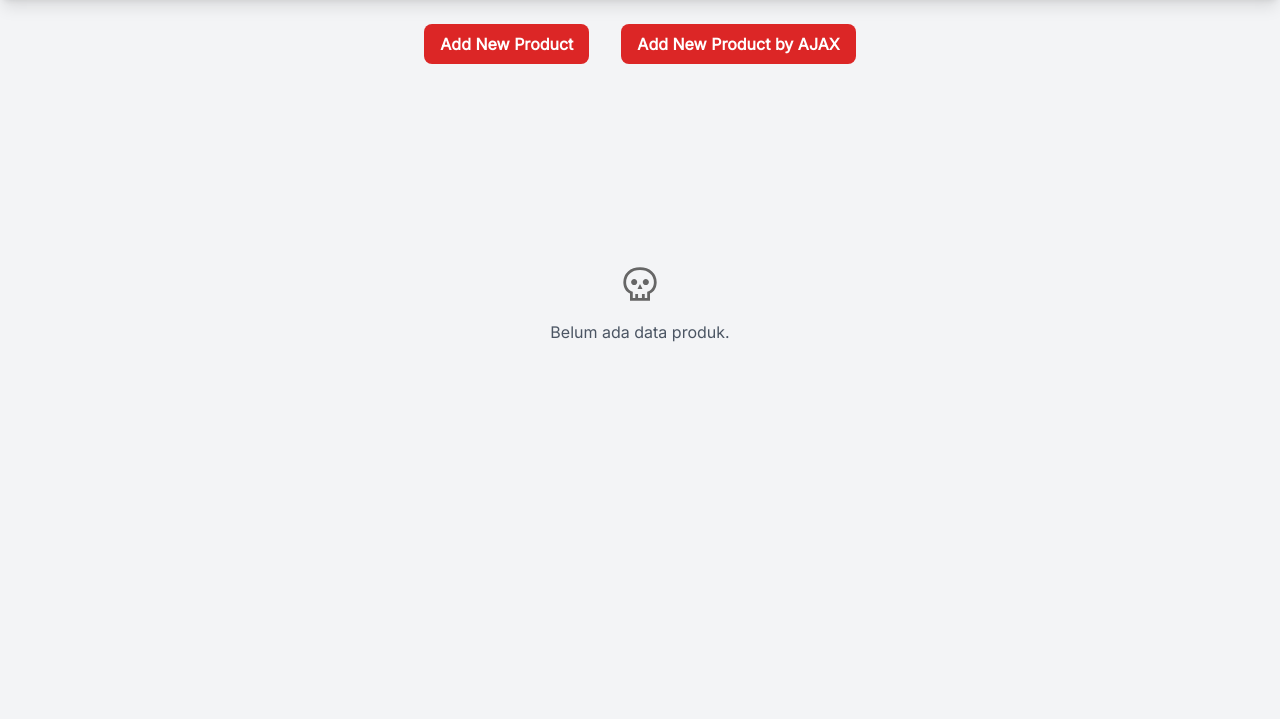
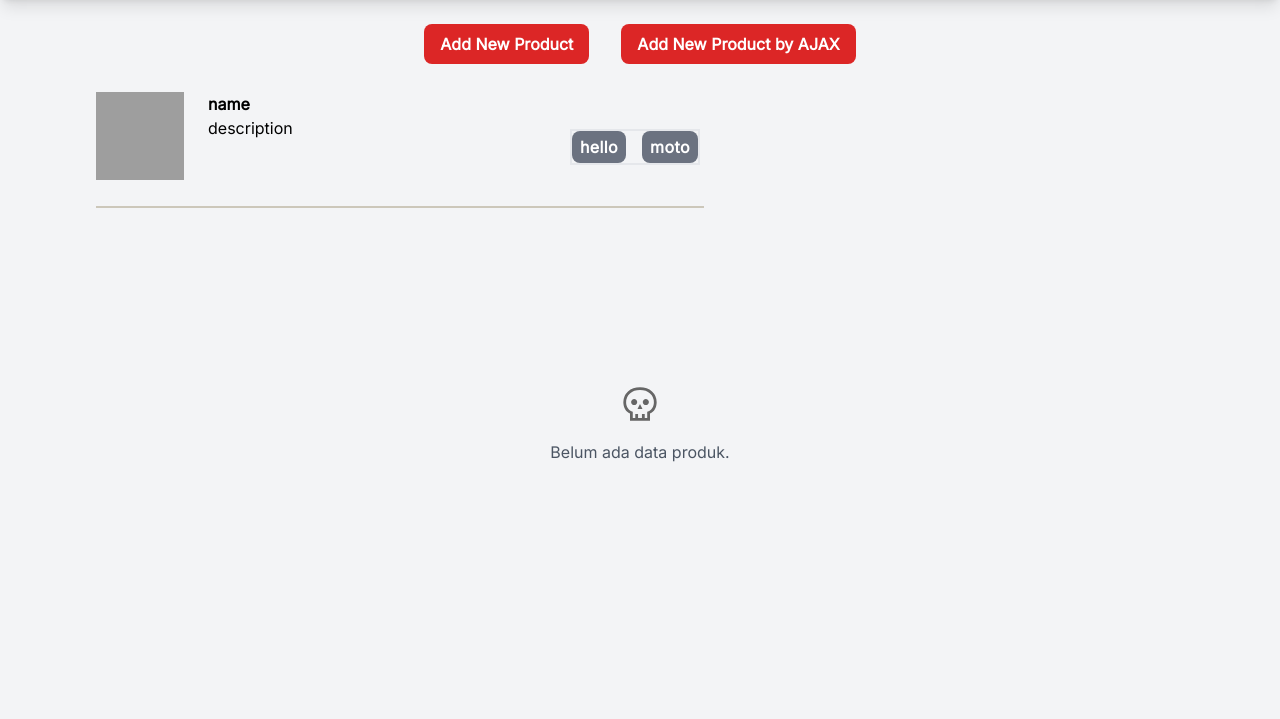
Before and after one commit to githubhiseka/thriftxyouth, a Django app: page / in a window 1280 px wide. Shown: the part 64-783 px from the top of the page. Run offline with Django 5.2, Linux system fonts and the light colour scheme; the visitor is signed in with stand-in values (Sample User, id 1); data that the repository does not hold is empty; some libraries are stand-ins or nearby versions; grey boxes are pictures that could not be loaded.

Commit message:
push to testing branch

```diff
--- a/main/templates/main.html
+++ b/main/templates/main.html
@@ -17,6 +17,27 @@
             Add New Product by AJAX
         </button>
     </div>
+
+    {% comment %} ini dummy {% endcomment %}
+    <div class="relative flex flex-row gap-6 border-b-2 border-[#CCC7BA] py-1 ml-16 h-[15vh] w-1/2">
+        <div class="h-4/5 aspect-square overflow-hidden">
+            <img src="blabla.jpg" class="object-cover w-full h-full">
+        </div>
+        <div class="flex flex-col w-1/2">
+            <h2 class="font-bold">name</h2>
+            <p>description</p>
+        </div>
+        <div class="absolute flex flex-row justify-center items-center gap-4 border-2 right-1 top-1/2 transform -translate-y-1/2">
+            <div class="bg-gray-500 rounded-lg px-2 py-1 h-fit">
+                <p class="text-white font-semibold tracking-wide">hello</p>
+            </div>
+            <div class="bg-gray-500 rounded-lg px-2 py-1 h-fit">
+                <p class="text-white font-semibold tracking-wide">moto</p>
+            </div>
+        </div>
+    </div>
+
+
     <div id="product_entry_cards"></div>
     <div id="crudModal" tabindex="-1" aria-hidden="true" class="hidden fixed inset-0 z-50 w-full flex items-center justify-center bg-gray-800 bg-opacity-50 overflow-x-hidden overflow-y-auto transition-opacity duration-300 ease-out">
         <div id="crudModalContent" class="relative bg-white rounded-lg shadow-lg w-5/6 sm:w-3/4 md:w-1/2 lg:w-1/3 mx-4 sm:mx-0 transform scale-95 opacity-0 transition-transform transition-opacity duration-300 ease-out">
```
